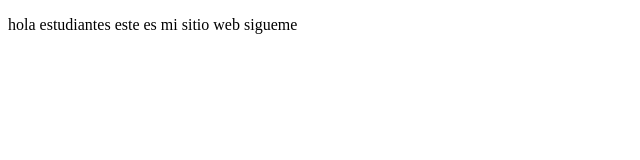
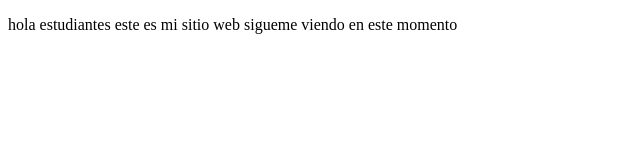
Before and after one commit to Raindent64/proyectoper, a plain HTML site: page index.html in a window 1280 px wide. Shown: the whole page, without its empty margins (0-640 px from the left). Drawn offline with Linux system fonts and the light colour scheme.

Commit message:
cambios de trabajo

```diff
--- a/index.html
+++ b/index.html
@@ -8,7 +8,7 @@
 </head>
 <body>
     <p>
-        hola estudiantes este es mi sitio web sigueme
+        hola estudiantes este es mi sitio web sigueme viendo en este momento
     </p>
 
 </body>
```
